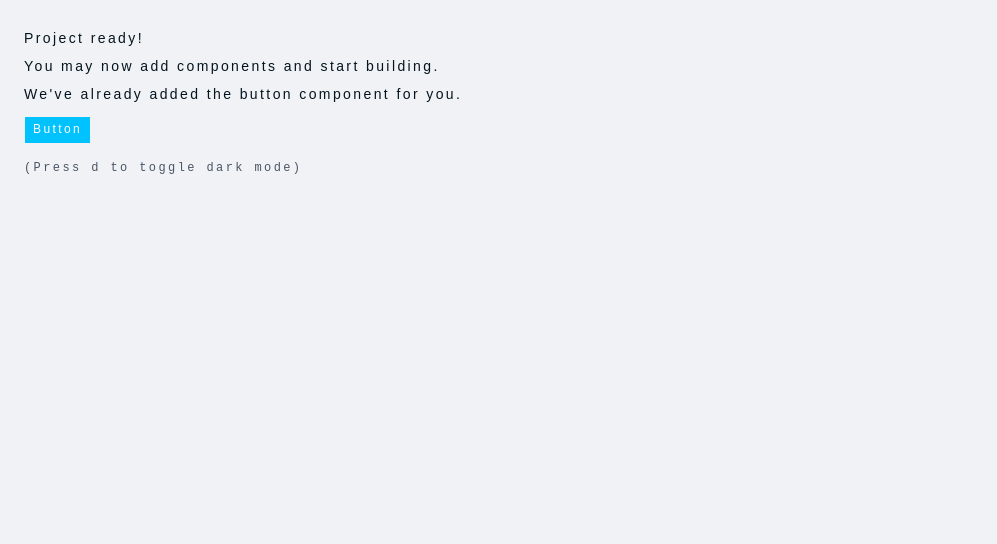
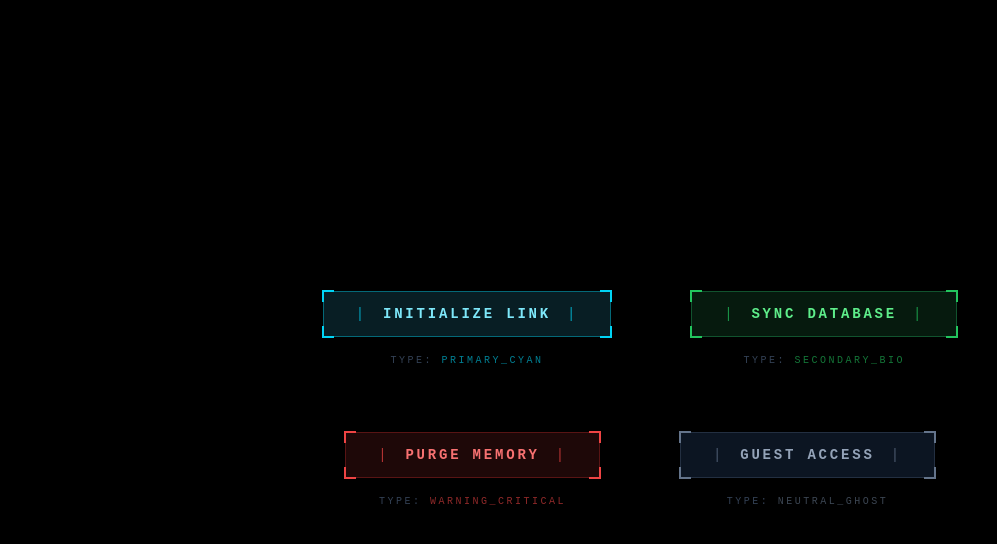
Before and after one commit to arrifat346afs/game-ui, a React (Vite) app: page / in a window 1280 px wide. Shown: the top 544 px of the page, without its empty margins (0-997 px from the left). Built offline with nearby package versions, Linux system fonts and the light colour scheme.

Commit message:
feat(ui): replace Button with EvilButton and add structured layout with type indicators

```diff
--- a/src/App.tsx
+++ b/src/App.tsx
@@ -1,17 +1,39 @@
-import { Button } from "@/components/ui/button"
+import { EvilButton } from "@/components/ui/evil-button"
 
 export function App() {
   return (
-    <div className="flex min-h-svh p-6">
-      <div className="flex max-w-md min-w-0 flex-col gap-4 text-sm leading-loose">
-        <div>
-          <h1 className="font-medium">Project ready!</h1>
-          <p>You may now add components and start building.</p>
-          <p>We&apos;ve already added the button component for you.</p>
-          <Button className="mt-2">Button</Button>
+    <div className="flex min-h-svh flex-col items-center justify-center gap-16 bg-black p-12">
+      {/* Row 1 */}
+      <div className="flex flex-wrap items-center justify-center gap-20">
+        <div className="flex flex-col items-center gap-4">
+          <EvilButton variant="cyan">Initialize Link</EvilButton>
+          <span className="font-mono text-[10px] tracking-widest text-[#334155]">
+            TYPE: <span className="text-[#00d4f5]/60">PRIMARY_CYAN</span>
+          </span>
         </div>
-        <div className="font-mono text-xs text-muted-foreground">
-          (Press <kbd>d</kbd> to toggle dark mode)
+
+        <div className="flex flex-col items-center gap-4">
+          <EvilButton variant="bio">Sync Database</EvilButton>
+          <span className="font-mono text-[10px] tracking-widest text-[#334155]">
+            TYPE: <span className="text-[#22c55e]/60">SECONDARY_BIO</span>
+          </span>
+        </div>
+      </div>
+
+      {/* Row 2 */}
+      <div className="flex flex-wrap items-center justify-center gap-20">
+        <div className="flex flex-col items-center gap-4">
+          <EvilButton variant="warning">Purge Memory</EvilButton>
+          <span className="font-mono text-[10px] tracking-widest text-[#334155]">
+            TYPE: <span className="text-[#ef4444]/60">WARNING_CRITICAL</span>
+          </span>
+        </div>
+
+        <div className="flex flex-col items-center gap-4">
+          <EvilButton variant="ghost">Guest Access</EvilButton>
+          <span className="font-mono text-[10px] tracking-widest text-[#334155]">
+            TYPE: <span className="text-[#64748b]/60">NEUTRAL_GHOST</span>
+          </span>
         </div>
       </div>
     </div>
--- /dev/null
+++ b/src/components/ui/evil-button.tsx
@@ -0,0 +1,110 @@
+import { ButtonHTMLAttributes } from "react"
+import { cn } from "@/lib/utils"
+
+type EvilVariant = "cyan" | "bio" | "warning" | "ghost"
+
+interface EvilButtonProps extends ButtonHTMLAttributes<HTMLButtonElement> {
+  variant?: EvilVariant
+}
+
+const variants: Record<
+  EvilVariant,
+  { base: string; corner: string; pipe: string; glow: string }
+> = {
+  cyan: {
+    base: "bg-[#081e24] border border-[#00b4cc]/50 text-[#7ee8fa]",
+    corner: "border-[#00d4f5]",
+    pipe: "text-[#00d4f5]/70",
+    glow: [
+      "hover:border-[#00d4f5]",
+      "hover:text-[#b8f7ff]",
+      "hover:shadow-[0_0_18px_4px_rgba(0,212,245,0.55),0_0_40px_12px_rgba(0,212,245,0.2)]",
+    ].join(" "),
+  },
+  bio: {
+    base: "bg-[#061a0e] border border-[#1a7a44]/60 text-[#5eed8a]",
+    corner: "border-[#22c55e]",
+    pipe: "text-[#22c55e]/70",
+    glow: [
+      "hover:border-[#22c55e]",
+      "hover:text-[#86efac]",
+      "hover:shadow-[0_0_18px_4px_rgba(34,197,94,0.55),0_0_40px_12px_rgba(34,197,94,0.2)]",
+    ].join(" "),
+  },
+  warning: {
+    base: "bg-[#1e0808] border border-[#7f1d1d]/60 text-[#f87171]",
+    corner: "border-[#ef4444]",
+    pipe: "text-[#ef4444]/70",
+    glow: [
+      "hover:border-[#ef4444]",
+      "hover:text-[#fca5a5]",
+      "hover:shadow-[0_0_18px_4px_rgba(239,68,68,0.55),0_0_40px_12px_rgba(239,68,68,0.2)]",
+    ].join(" "),
+  },
+  ghost: {
+    base: "bg-[#0c1522] border border-[#334155]/60 text-[#94a3b8]",
+    corner: "border-[#64748b]",
+    pipe: "text-[#64748b]/70",
+    glow: [
+      "hover:border-[#64748b]",
+      "hover:text-[#cbd5e1]",
+      "hover:shadow-[0_0_18px_4px_rgba(100,116,139,0.4),0_0_40px_12px_rgba(100,116,139,0.15)]",
+    ].join(" "),
+  },
+}
+
+export function EvilButton({
+  variant = "cyan",
+  className,
+  children,
+  ...props
+}: EvilButtonProps) {
+  const v = variants[variant]
+
+  return (
+    <button
+      className={cn(
+        "group relative inline-flex cursor-pointer items-center justify-center",
+        "px-8 py-3 font-mono text-sm font-bold tracking-[0.2em] uppercase",
+        "transition-all duration-300 ease-in-out",
+        "outline-none focus-visible:ring-2 focus-visible:ring-current/50",
+        "disabled:pointer-events-none disabled:opacity-40",
+        v.base,
+        v.glow,
+        className,
+      )}
+      {...props}
+    >
+      {/* Corner brackets */}
+      <span
+        className={cn(
+          "absolute -top-[2px] -left-[2px] h-3 w-3 border-t-[2px] border-l-[2px]",
+          v.corner,
+        )}
+      />
+      <span
+        className={cn(
+          "absolute -top-[2px] -right-[2px] h-3 w-3 border-t-[2px] border-r-[2px]",
+          v.corner,
+        )}
+      />
+      <span
+        className={cn(
+          "absolute -bottom-[2px] -left-[2px] h-3 w-3 border-b-[2px] border-l-[2px]",
+          v.corner,
+        )}
+      />
+      <span
+        className={cn(
+          "absolute -bottom-[2px] -right-[2px] h-3 w-3 border-b-[2px] border-r-[2px]",
+          v.corner,
+        )}
+      />
+
+      {/* Side pipe markers + label */}
+      <span className={cn("mr-4 select-none font-light", v.pipe)}>|</span>
+      {children}
+      <span className={cn("ml-4 select-none font-light", v.pipe)}>|</span>
+    </button>
+  )
+}
```
